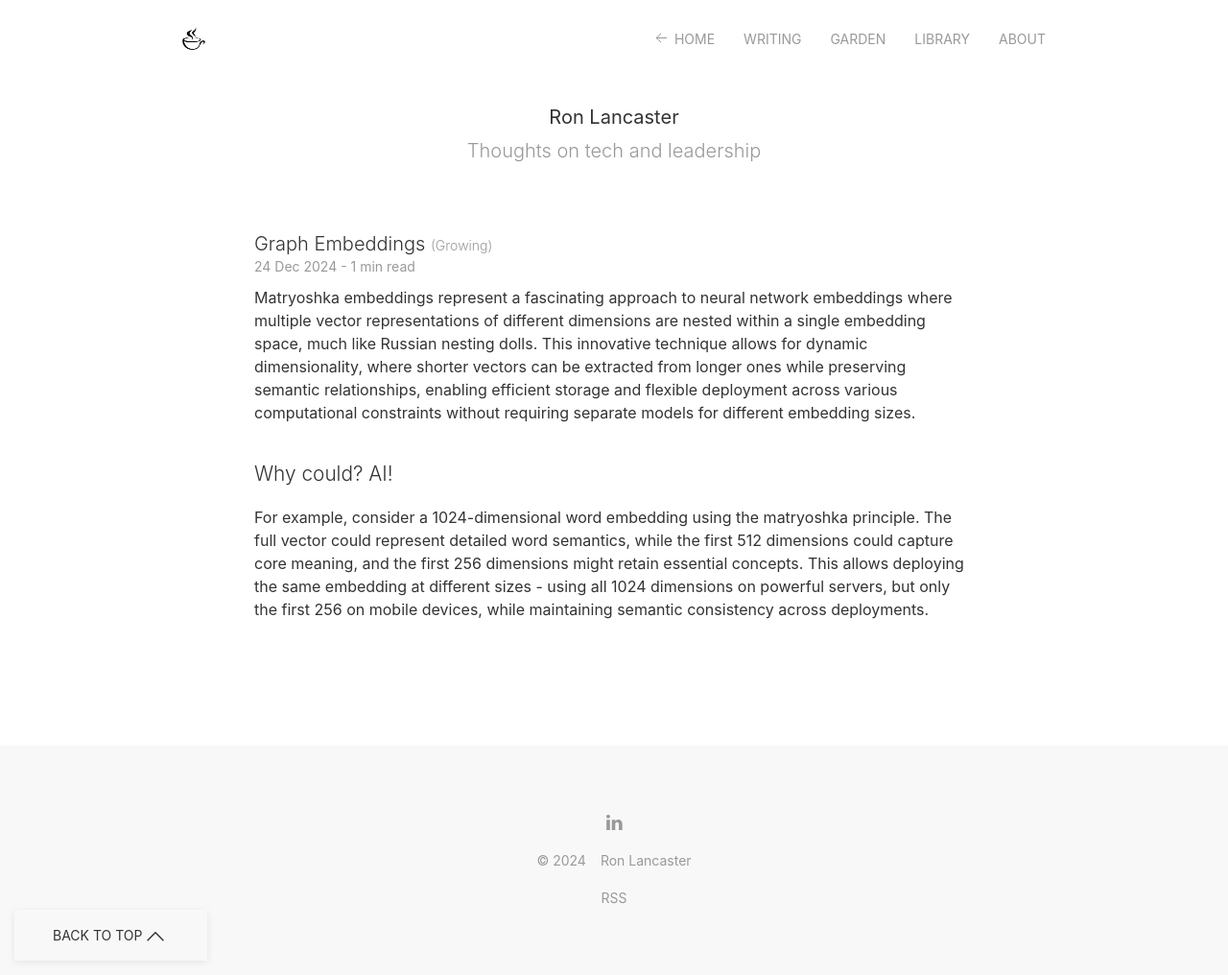
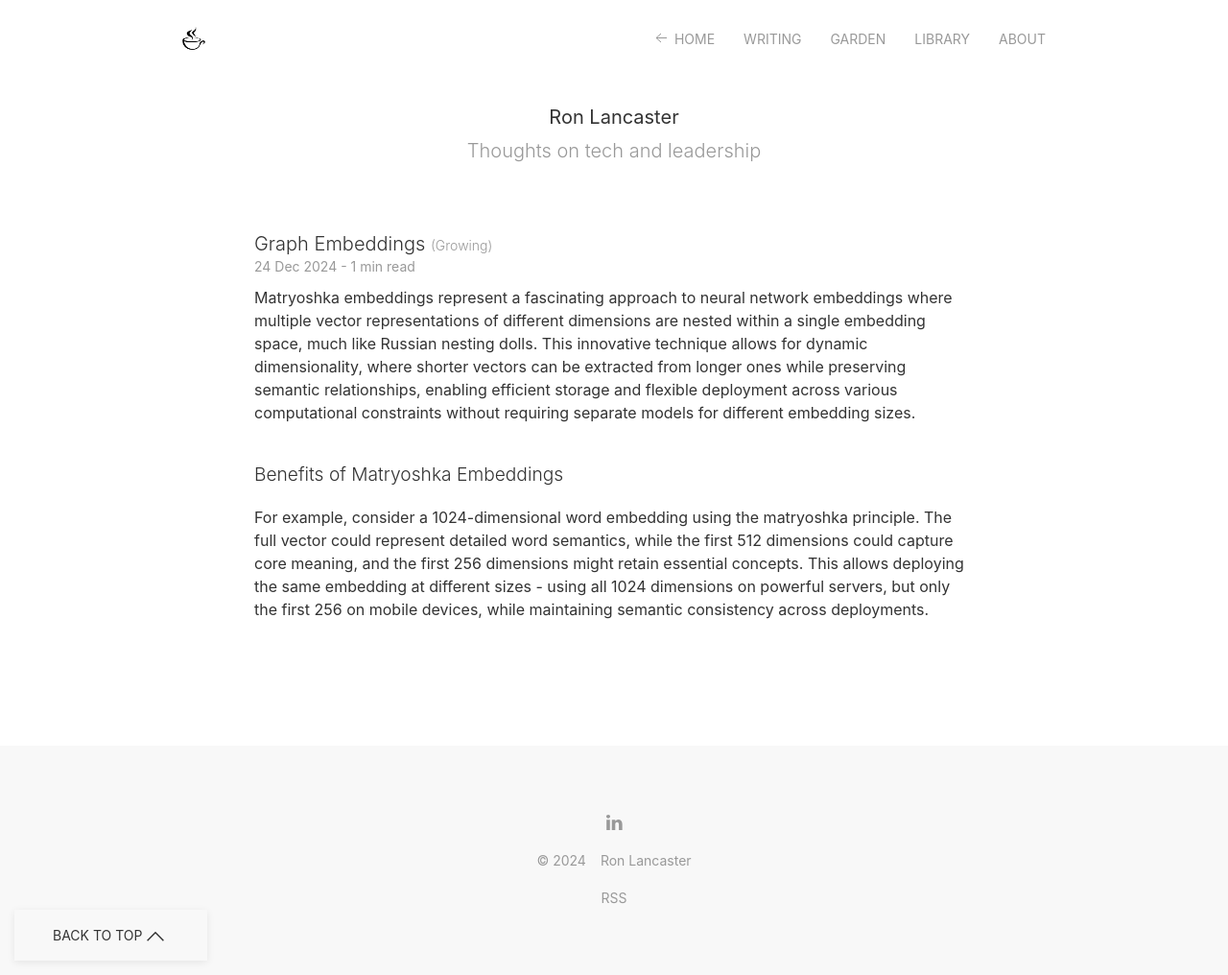
Before and after one commit to nyvyn/nyvyn.github.io, a Jekyll site: the page built from _notes/2024-12-24-graph-embeddings.markdown, in a window 1280 px wide. Shown: the whole page at 96% size. Built offline with Jekyll 4.4.1, drawn with Linux system fonts in a browser that asks for light colours.

Commit message:
docs: Add descriptive section heading for matryoshka embeddings

```diff
--- a/_notes/2024-12-24-graph-embeddings.markdown
+++ b/_notes/2024-12-24-graph-embeddings.markdown
@@ -11,7 +11,7 @@ This innovative technique allows for dynamic dimensionality, where shorter vecto
 while preserving semantic relationships, enabling efficient storage and flexible deployment across various computational
 constraints without requiring separate models for different embedding sizes.
 
-# Why could? AI!
+## Benefits of Matryoshka Embeddings
 For example, consider a 1024-dimensional word embedding using the matryoshka principle. The full vector could represent
 detailed word semantics, while the first 512 dimensions could capture core meaning, and the first 256 dimensions might
 retain essential concepts. This allows deploying the same embedding at different sizes - using all 1024 dimensions on
```
